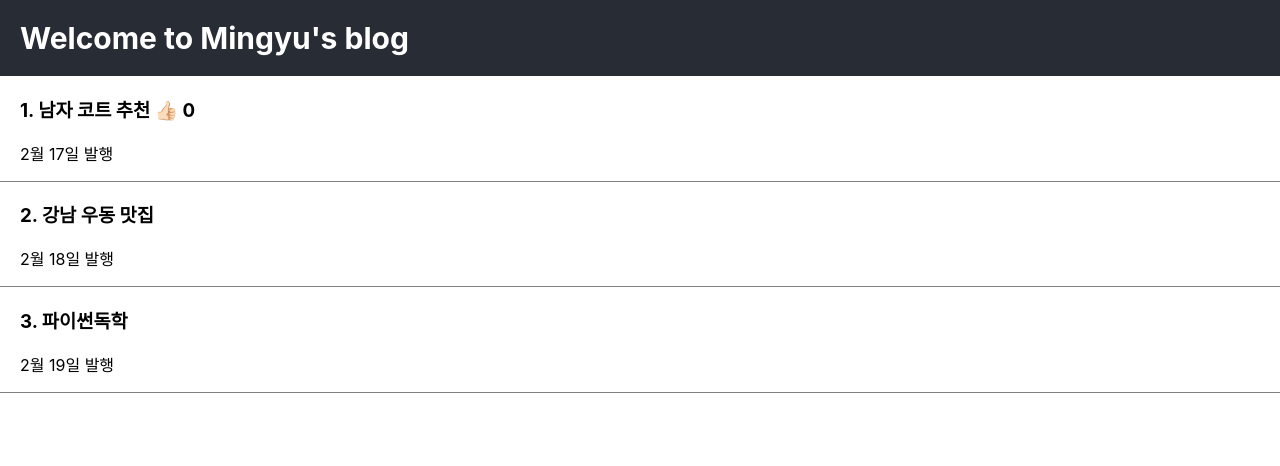
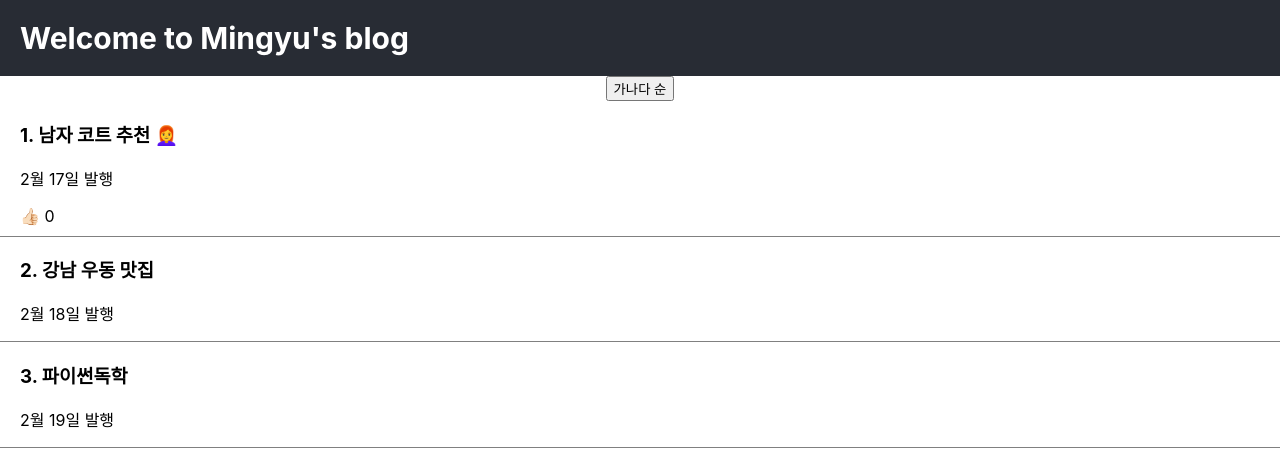
Before and after one commit to Minn97u/Blog, a React (Create React App) app: page / in a window 1280 px wide. Shown: the top 466 px of the page. Built offline with nearby package versions, Linux system fonts and the light colour scheme.

Commit message:
feat: State 변경법

```diff
--- a/src/App.js
+++ b/src/App.js
@@ -11,7 +11,16 @@ function App() {
     "파이썬독학",
   ]);
   const [like, setLike] = useState(0);
+  const changeTitle = () => {
+    const newTitle = [...title];
+    newTitle[0] = "여자 코트 추천";
+    setTitle(newTitle);
+  };
 
+  const sortTitle = () => {
+    const sortedTitles = [...title].sort();
+    setTitle(sortedTitles);
+  };
 
   return (
     <div className="App">
@@ -20,11 +29,15 @@ function App() {
           Welcome to Mingyu's blog
         </h1>
       </div>
+      <button onClick={sortTitle}>가나다 순 </button>
       <div className="list">
         <h3>
-          1. {title[0]} <span onClick={() => setLike(like + 1)}>👍🏻</span> {like}{" "}
+          1. {title[0]} <span onClick={changeTitle}>👩‍🦰</span>{" "}
         </h3>
         <p>2월 17일 발행</p>
+        <div style={{ marginBottom: "10px" }}>
+          <span onClick={() => setLike(like + 1)}>👍🏻</span> {like}
+        </div>
       </div>
       <div className="list">
         <h3>2. {title[1]}</h3>
```
